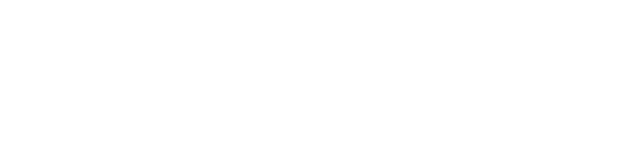
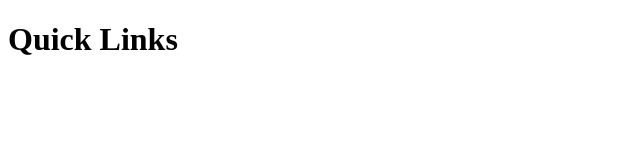
Before and after one commit to jacobcrittenden1/jacobcrittenden1.github.io, a plain HTML site: page quicklinks.html in a window 1280 px wide. Shown: the whole page, without its empty margins (0-640 px from the left). Drawn offline with Linux system fonts and the light colour scheme.

Commit message:
Update quicklinks.html

```diff
--- a/quicklinks.html
+++ b/quicklinks.html
@@ -8,6 +8,6 @@
         </style>
     </head>
     <body>
-
+        <h1>Quick Links</h1>
     </body>
 </html>
```
